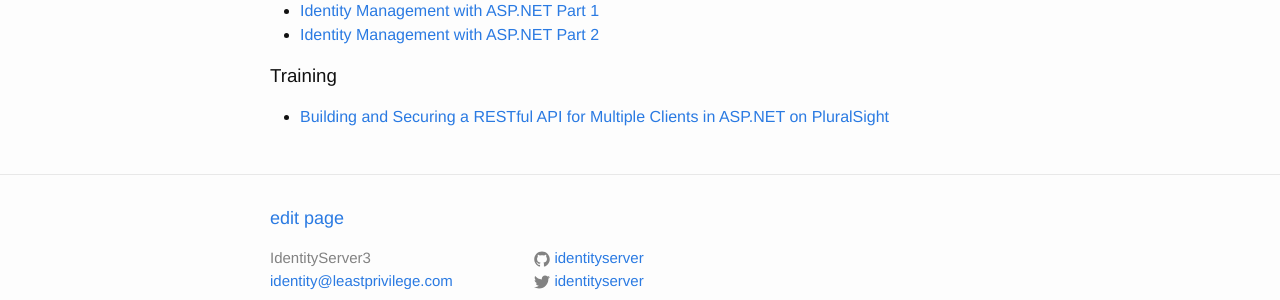
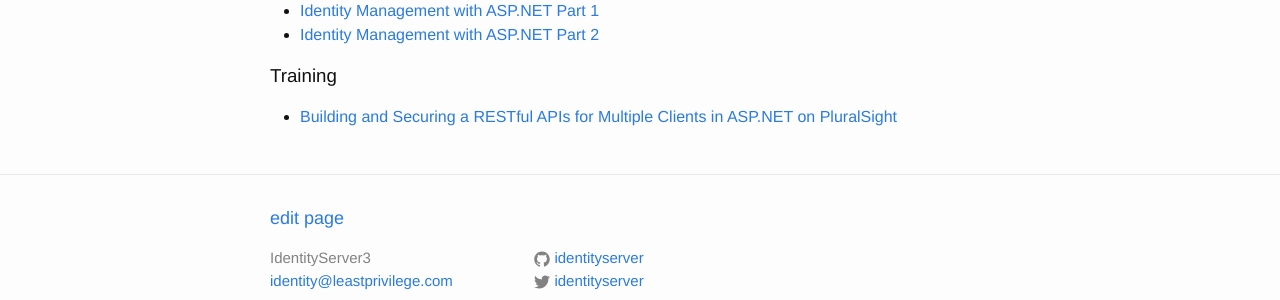
Before and after one commit to IdentityServer/Documentation, a Jekyll site: the page built from docs/resources/home.md, in a window 1280 px wide. Shown: the part 675-975 px from the top of the page. Built offline with Jekyll 4.4.1, drawn with Linux system fonts in a browser that asks for light colours; Markdown is read by kramdown in place of the engine named in the settings.

Commit message:
Update home.md

```diff
--- a/docs/resources/home.md
+++ b/docs/resources/home.md
@@ -27,4 +27,4 @@
 * [Identity Management with ASP.NET Part 2](http://www.ndcvideos.com/#/app/video/2891)
 
 ### Training
-* [Building and Securing a RESTful API for Multiple Clients in ASP.NET on PluralSight](http://www.pluralsight.com/courses/building-securing-restful-api-aspdotnet)
+* [Building and Securing a RESTful APIs for Multiple Clients in ASP.NET on PluralSight](http://www.pluralsight.com/courses/building-securing-restful-api-aspdotnet)
```
